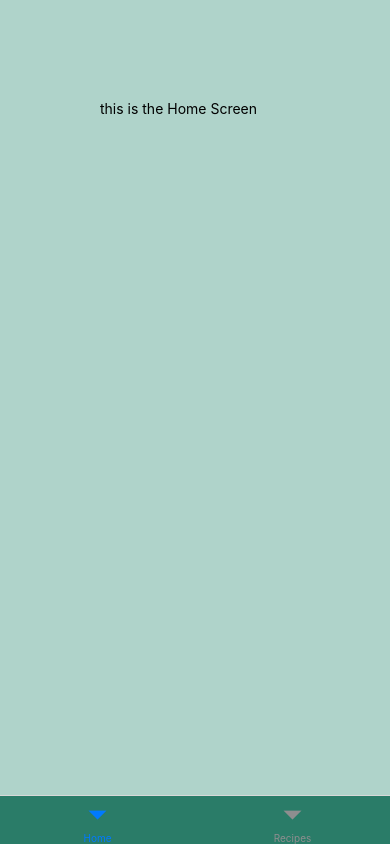
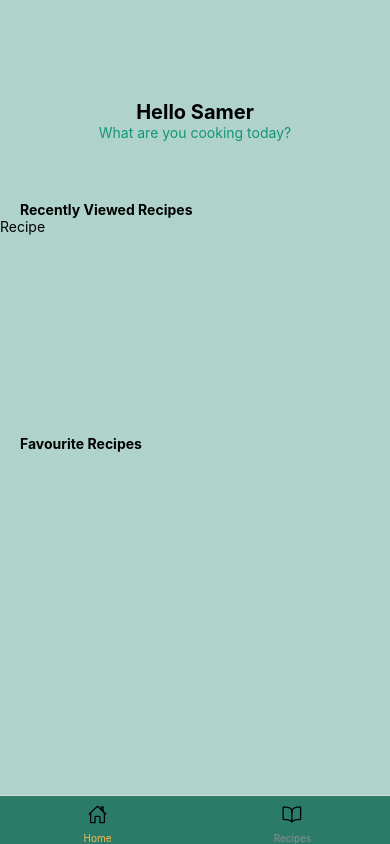
Before and after one commit to SamerSawan/RecipeApp, a React Native app: screen /Home in a window 390 px wide. Built offline with nearby package versions, Linux system fonts and the light colour scheme.

Commit message:
added hero text, as well as some titles for the eventual scrollable recipe view.

```diff
--- a/App.js
+++ b/App.js
@@ -1,9 +1,10 @@
 import { StatusBar } from 'expo-status-bar';
-import { StyleSheet, Text, View } from 'react-native';
+import { StyleSheet } from 'react-native';
 import { NavigationContainer } from '@react-navigation/native';
 import { createBottomTabNavigator } from '@react-navigation/bottom-tabs';
 import HomeScreen from './screens/HomeScreen';
 import RecipesScreen from './screens/RecipesScreen';
+import { Ionicons } from '@expo/vector-icons';
 
 const Tab = createBottomTabNavigator();
 
@@ -18,8 +19,20 @@ export default function App() {
             backgroundColor: "#2A7C68"
           }
         }}>
-          <Tab.Screen name="Home" component={HomeScreen} />
-          <Tab.Screen name="Recipes" component={RecipesScreen} />
+          <Tab.Screen name="Home" component={HomeScreen} options={{
+            tabBarLabel: 'Home',
+            tabBarActiveTintColor: '#FFBA4D',
+            tabBarIcon: () => (
+              <Ionicons name="home-outline" size={20}/>
+            )
+          }} />
+          <Tab.Screen name="Recipes" component={RecipesScreen} options={{
+            tabBarLabel: 'Recipes',
+            tabBarActiveTintColor: '#FFBA4D',
+            tabBarIcon: () => (
+              <Ionicons name="book-outline" size={20}/>
+            )
+          }} />
         </Tab.Navigator>
       </NavigationContainer>
     </>
--- /dev/null
+++ b/components/Home/HeroText.js
@@ -0,0 +1,32 @@
+import { StyleSheet, View, Text } from "react-native";
+
+function HeroText() {
+    return (
+        <View style={styles.container}>
+            <Text style={styles.title}>
+                Hello Samer
+            </Text>
+            <Text style={styles.hero}>
+                What are you cooking today?
+            </Text>
+        </View>
+    )
+
+
+}
+
+export default HeroText;
+
+const styles =  StyleSheet.create({
+    container: {
+        marginTop: 100,
+        alignItems: 'center'
+    },
+    title: {
+        fontWeight: 'bold',
+        fontSize: 20,
+    },
+    hero: {
+        color: "#129575"
+    }
+})
--- /dev/null
+++ b/components/Home/RecipeCard.js
@@ -0,0 +1,17 @@
+import { StyleSheet, View, Text } from "react-native";
+
+function RecipeCard() {
+    return (
+        <View>
+            <Text>
+                Recipe
+            </Text>
+        </View>
+    )
+}
+
+export default RecipeCard;
+
+const styles = StyleSheet.create({
+
+})
--- /dev/null
+++ b/components/Util/Title.js
@@ -0,0 +1,21 @@
+import { StyleSheet, View, Text } from "react-native";
+
+function Title({ children, style }){
+    return (
+        <View style={style}>
+            <Text style={styles.text}>
+                { children }
+            </Text>
+        </View>
+    )
+
+}
+
+export default Title;
+
+const styles = StyleSheet.create({
+    text: {
+        fontWeight: 'bold',
+        fontSize: 14
+    }
+})
--- a/screens/HomeScreen.js
+++ b/screens/HomeScreen.js
@@ -1,11 +1,17 @@
 import { StyleSheet, View, Text } from "react-native";
+import HeroText from "../components/Home/HeroText";
+import Title from "../components/Util/Title";
+import RecipeCard from "../components/Home/RecipeCard";
 
 function HomeScreen() {
     return (
         <View style={styles.container}>
-            <Text style={styles.text}>
-                this is the Home Screen
-            </Text>
+            <HeroText />
+            <Title style={styles.recent}>Recently Viewed Recipes</Title>
+            <View>
+                <RecipeCard />
+            </View>
+            <Title style={styles.favourite}>Favourite Recipes</Title>
         </View>
     )
 }
@@ -17,7 +23,12 @@ const styles = StyleSheet.create({
         flex: 1,
         backgroundColor: "#AFD3CA",
     },
-    text: {
-        margin: 100
+    recent: {
+        marginTop: 60,
+        paddingLeft: 20,
+    },
+    favourite: {
+        marginTop: 200,
+        paddingLeft: 20
     }
 })
```
